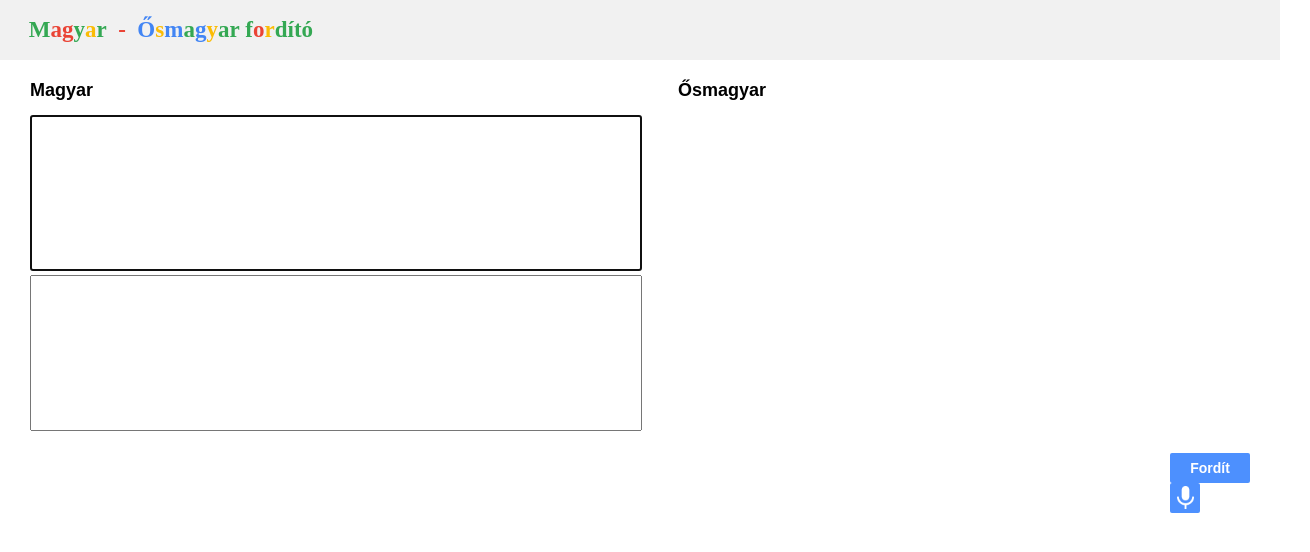
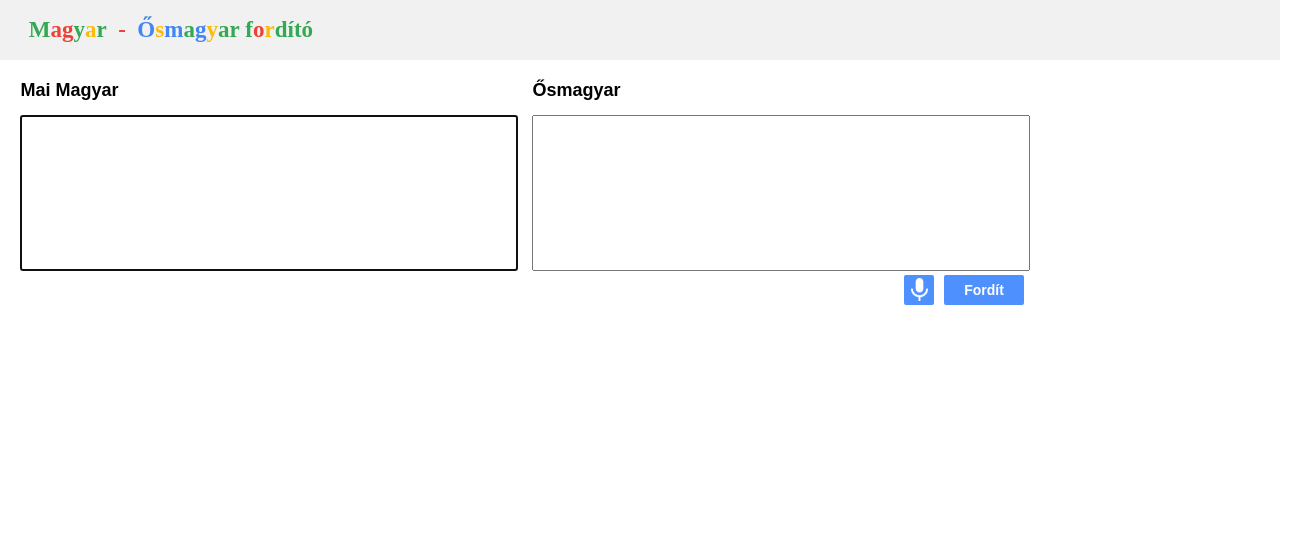
Before and after one commit to gaspargergo/translate, a plain HTML site: page index.html in a window 1280 px wide. Shown: the whole page, 1310 px wide, since content can reach past the window. Drawn offline with Linux system fonts and the light colour scheme; a web font is replaced by a local one.

Commit message:
fixed some sizing issues

```diff
--- a/index.html
+++ b/index.html
@@ -12,10 +12,9 @@
   <style>
   	textarea{
   		height: 150px;
-  		width: 606px;
+  		width: 100%;
   		font-size:20px;
   		resize: none;
-  		margin-left: 30px;
   		font-family: Arial;
    	}
 
@@ -36,17 +35,24 @@
 
   	#wrapper{
   		font-family: Arial;
+  		width: 80%;
+  		max-width: 1272px;
   	}
 
-  	#topbar{
+  	.container{
+  		width: 48%;
+  		margin-left: 2%;
+  		max-width: 606px;
+  		float: left;
+  	}
+
+  	.topbar{
   		height: 60px;
   		width: 100%;
   		font-size: 18px;
   		font-weight: bold;
   		vertical-align: center;
   		line-height: 60px;
-  		margin-left: 30px;
-  		word-spacing: 580px;
   		margin-bottom: -5px;
   	}
 
@@ -62,8 +68,8 @@
   		font-weight: bold;
   		font-size: 14px;
 
-  		float: left;
-  		margin-right: 10px;
+  		float: right;
+  		margin-left: 10px;
   	}
 
   	#mic{
@@ -73,11 +79,6 @@
   	#mic img{
   		padding: 3px;
   	}
-
-  	#button-holder{
-  		margin-left: 1170px;
-  	}
-
 
   </style>
 
@@ -91,19 +92,24 @@
 	</header>
 
 <div id="wrapper">
-	<div id="topbar">Magyar Ősmagyar</div>
 	<form align="left" method="post">
 
+	<div class="container">
+	  <div class="topbar">Mai Magyar</div>
 	  <textarea rows="4" cols="50" id="magyar" autofocus></textarea>
+	</div>
 
+	<div class="container">
+	  <div class="topbar">Ősmagyar</div>
 	  <textarea rows="4" cols="50" id="osmagyar" readonly></textarea>
+	</div>
+
 	  <br><br>
-	  <div id="button-holder">
 	  <a id="translateButton"><div class="button">Fordít</div></a>
 	  <a id="translateAndPlayButton"><div class="button" id="mic"><img src="MIC.png" alt="mikrofon" height="23px" width="23px"></div></a>
-	</div>
 	</form>
 </div>
+
 
 
 <script src='https://code.responsivevoice.org/responsivevoice.js'></script>
```
